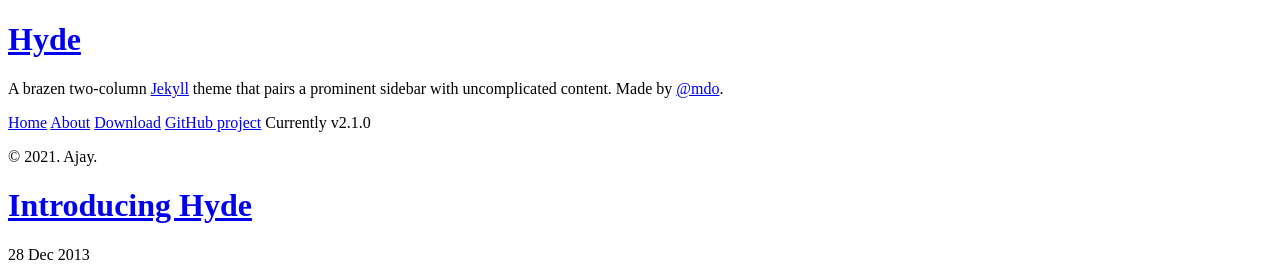
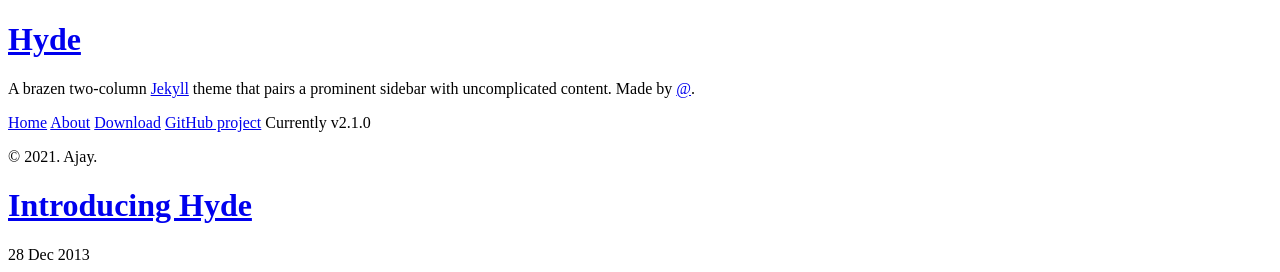
Before and after one commit to Ajay6023/gokulvasan, a Jekyll site: the page built from index.html, in a window 1280 px wide and 900 px high. Shown: the top 272 px of the window. Built offline with Jekyll 4.4.1, drawn with Linux system fonts in a browser that asks for light colours; the list of posts is cut into pages by our own code.

Commit message:
Update _config.yml

```diff
--- a/_config.yml
+++ b/_config.yml
@@ -9,7 +9,7 @@
 # Setup
 title:            Hyde
 tagline:          'A Jekyll theme'
-description:      'A brazen two-column <a href="http://jekyllrb.com" target="_blank">Jekyll</a> theme that pairs a prominent sidebar with uncomplicated content. Made by <a href="https://twitter.com/mdo" target="_blank">@mdo</a>.'
+description:      'A brazen two-column <a href="http://jekyllrb.com" target="_blank">Jekyll</a> theme that pairs a prominent sidebar with uncomplicated content. Made by <a href="https://twitter.com/" target="_blank">@</a>.'
 url:              http://hyde.getpoole.com
 baseurl:          /
 
```
